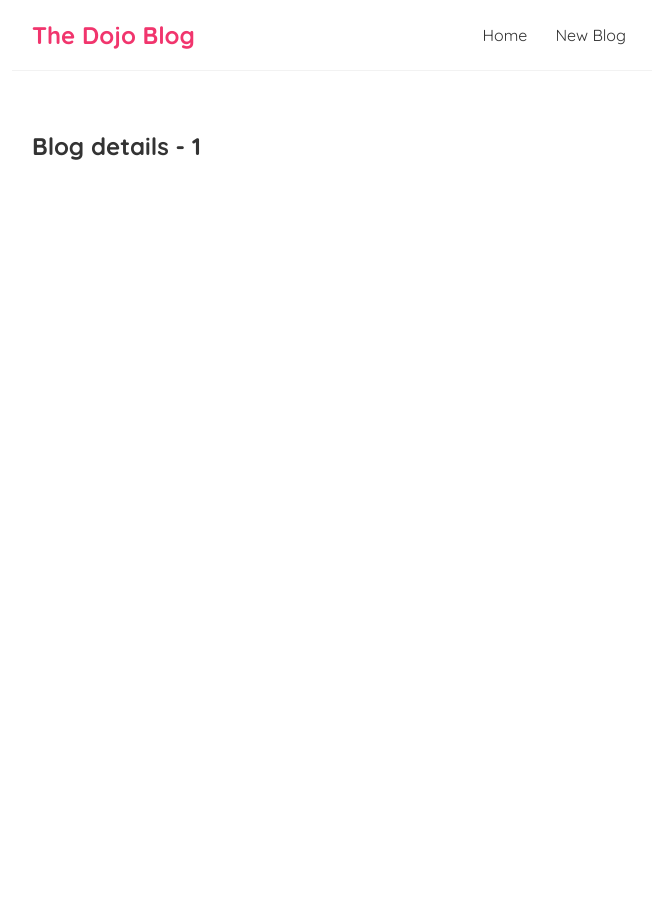
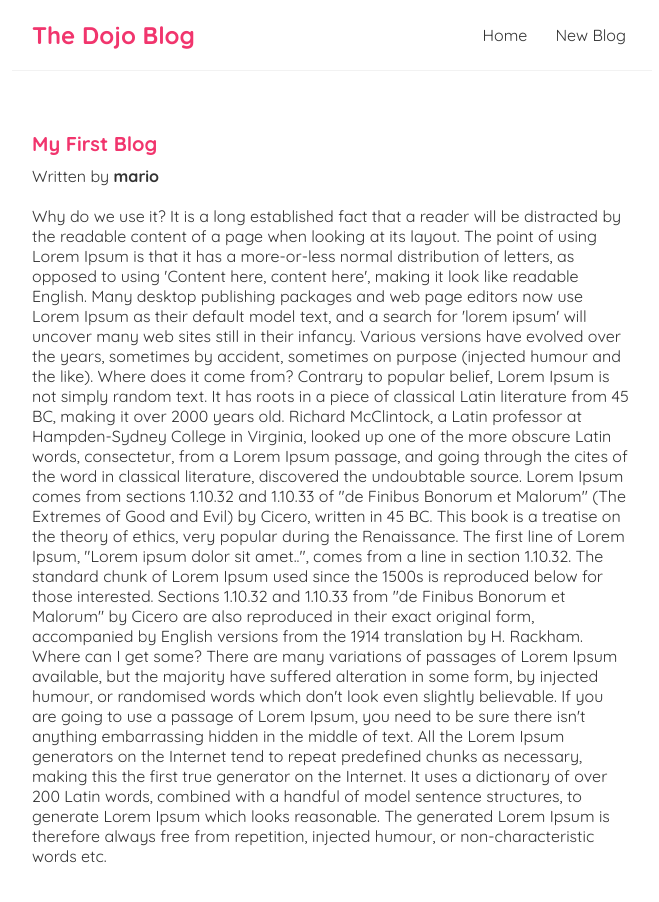
Before and after one commit to norrico31/React-Ninja, a React (Create React App) app in the folder frontend/: page /blogs/1 in a window 1280 px wide. Shown: the top 902 px of the page, without its empty margins (308-967 px from the left). Before the commit the page ends 800 px from the top, so only its background shows below. Built offline with nearby package versions, Linux system fonts and the light colour scheme; data requests are answered from the project's data file.

Commit message:
custom hooks reuse to fetch single data/blog

```diff
--- a/frontend/src/components/BlogDetails.jsx
+++ b/frontend/src/components/BlogDetails.jsx
@@ -1,10 +1,23 @@
 import { useParams } from 'react-router-dom'
+import useFetch from '../hooks/useFetch'
 
 const BlogDetails = () => {
     const { blogId } = useParams()
+    const { data: blog, error, isPending } = useFetch(`http://localhost:8000/blogs/${blogId}`)
+
     return (
         <div className="blog-details">
-            <h2>Blog details - {blogId}</h2>
+            {isPending && <div>Loading...</div>}
+            {error && <div>{error}</div>}
+            {blog && (
+                <article>
+                    <h2>{blog.title}</h2>
+                    <p>Written by <b>{blog.author}</b></p>
+                    <div>
+                        {blog.body}
+                    </div>
+                </article>
+            )}
         </div>
     )
 }
--- a/frontend/src/hooks/useFetch.js
+++ b/frontend/src/hooks/useFetch.js
@@ -10,7 +10,7 @@
         setTimeout(() => {
             fetch(url, { signal: abortCont.signal })
             .then(res => {
-                console.log(res)
+                // console.log(res)
                 if (!res.ok) {
                     throw Error('could not fetch the data for that resource')
                 }
--- a/frontend/src/index.css
+++ b/frontend/src/index.css
@@ -55,3 +55,21 @@
 .blog-preview a {
   text-decoration: none;
 }
+
+/* blog details page */
+.blog-details h2 {
+  font-size: 20px;
+  color: #f1356d;
+  margin-bottom: 10px;
+}
+.blog-details div {
+  margin: 20px 0;
+}
+.blog-details button {
+  background: #f1356d;
+  color: #fff;
+  border: 0;
+  padding: 8px;
+  border-radius: 8px;
+  cursor: pointer;
+}
```
Also changed, not shown: 1 other file (tests, documents, lock files or other folders).
